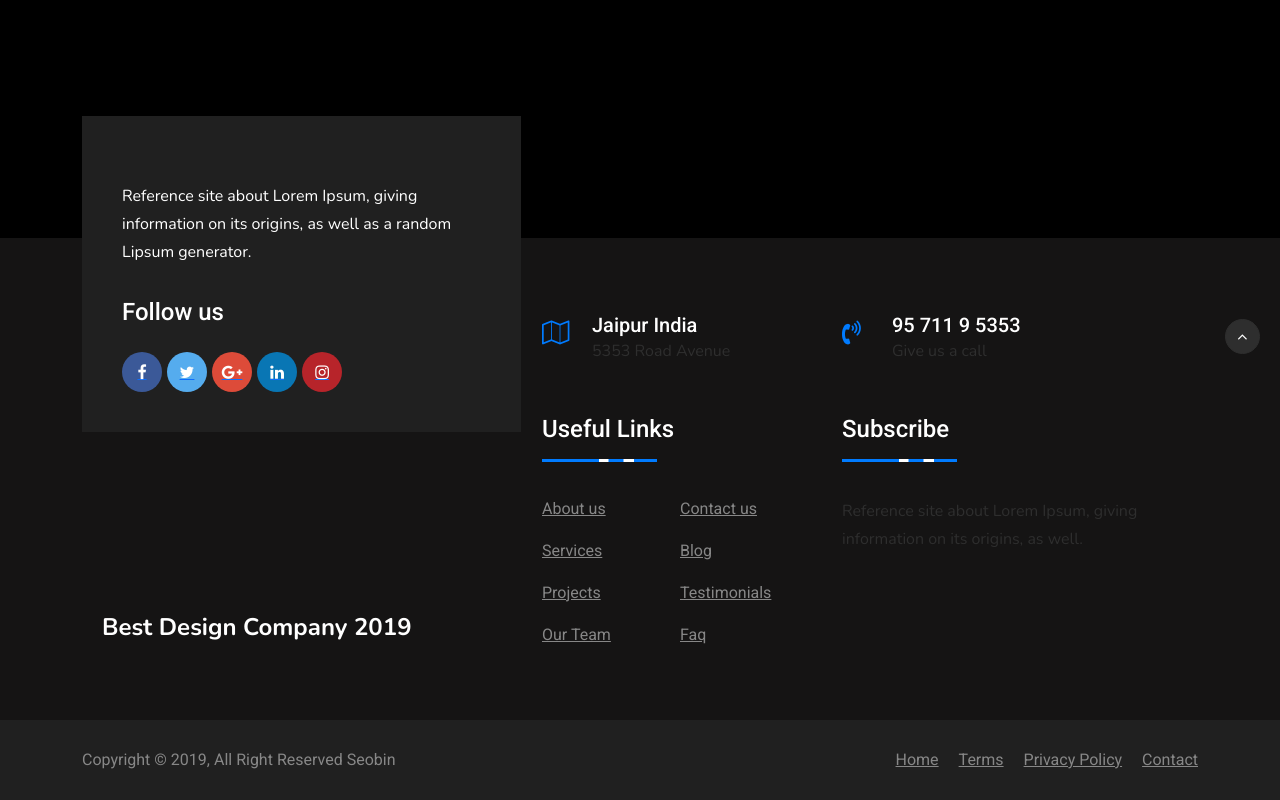
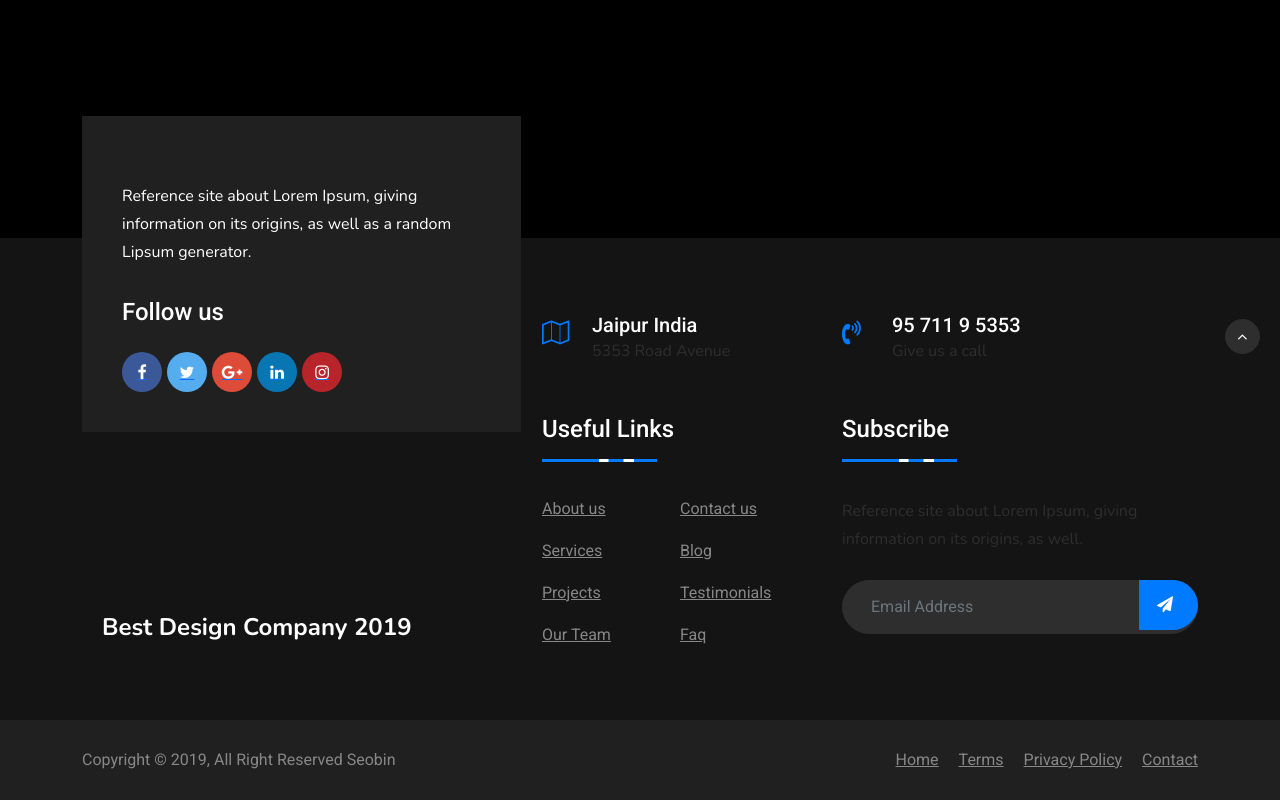
Before and after one commit to Lucadc00/My-website, a Vue app: page / in a window 1280 px wide. Shown: the part 426-1226 px from the top of the page. Built offline with nearby package versions, Linux system fonts and the light colour scheme; a web font is replaced by a local one.

Commit message:
modify index.html

```diff
--- a/index.html
+++ b/index.html
@@ -12,13 +12,15 @@
     <link href="https://fonts.googleapis.com/css2?family=Bitter:ital,wght@0,100;0,200;0,300;0,400;0,500;1,100;1,200;1,300;1,400&family=Lobster&family=M+PLUS+2:wght@100;200;300;400;500;600;700;800;900&family=Montserrat:ital,wght@0,100;0,200;0,300;0,400;0,500;0,600;0,700;0,800;0,900;1,100;1,200;1,300;1,400;1,500;1,600;1,700;1,800;1,900&family=Nunito:ital,wght@0,200;0,300;0,400;0,600;0,700;0,800;0,900;1,200;1,300;1,400;1,600;1,700;1,800;1,900&family=Roboto:ital,wght@0,100;0,300;0,400;0,500;0,700;0,900;1,100;1,300;1,400;1,500;1,700;1,900&display=swap" rel="stylesheet">
 
     <!-- BOOTSTRAP JS -->
-    <script src="https://cdn.jsdelivr.net/npm/bootstrap@5.1.3/dist/js/bootstrap.bundle.min.js" integrity="sha384-ka7Sk0Gln4gmtz2MlQnikT1wXgYsOg+OMhuP+IlRH9sENBO0LRn5q+8nbTov4+1p" crossorigin="anonymous"></script>
 
     <link rel="stylesheet" href="https://cdnjs.cloudflare.com/ajax/libs/font-awesome/4.7.0/css/font-awesome.css" />
     <title>Luca De Cesare</title>
   </head>
   <body>
     <div id="app" class="container-fluid p-0"></div>
+
+
     <script type="module" src="/src/main.js"></script>
+    <script src="https://cdn.jsdelivr.net/npm/bootstrap@5.1.3/dist/js/bootstrap.bundle.min.js" integrity="sha384-ka7Sk0Gln4gmtz2MlQnikT1wXgYsOg+OMhuP+IlRH9sENBO0LRn5q+8nbTov4+1p" crossorigin="anonymous" type="module"></script>
   </body>
 </html>
--- a/src/components/Footer.vue
+++ b/src/components/Footer.vue
@@ -129,7 +129,7 @@
                                 </div>
                                 <p><!-- Don’t miss to subscribe to our new feeds, kindly fill the form below. -->
                                 Reference site about Lorem Ipsum, giving information on its origins, as well.</p>
-                                <!-- <form action="#">
+                                <form action="#">
                                     <div class="form-row">
                                         <div class="col dk-footer-form">
                                             <input type="email" class="form-control" placeholder="Email Address">
@@ -138,7 +138,7 @@
                                             </button>
                                         </div>
                                     </div>
-                                </form> -->
+                                </form>
                                 <!-- End form -->
                             </div>
                             <!-- End footer widget -->
```
Also changed, not shown: 1 other file (tests, documents, lock files or other folders).
